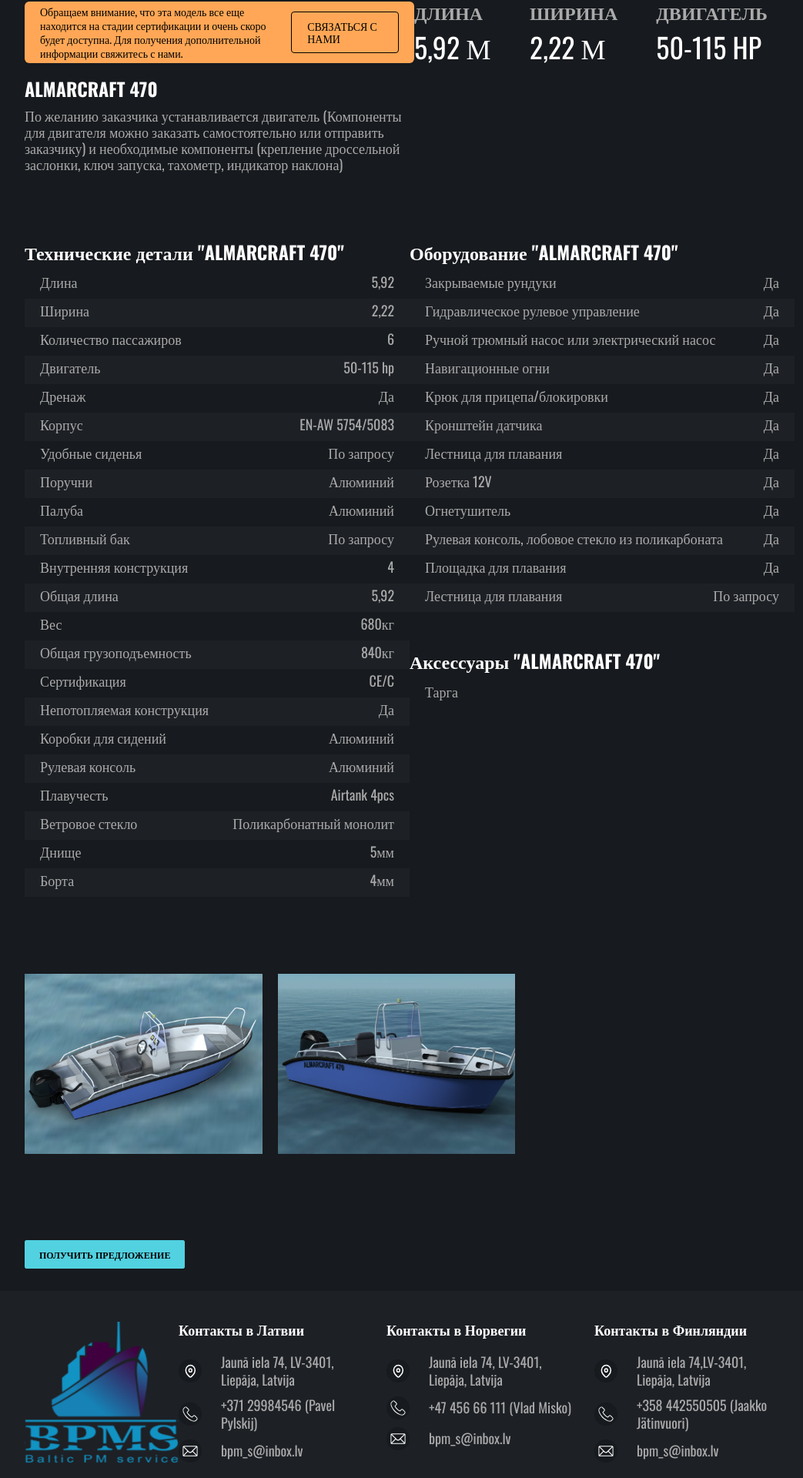
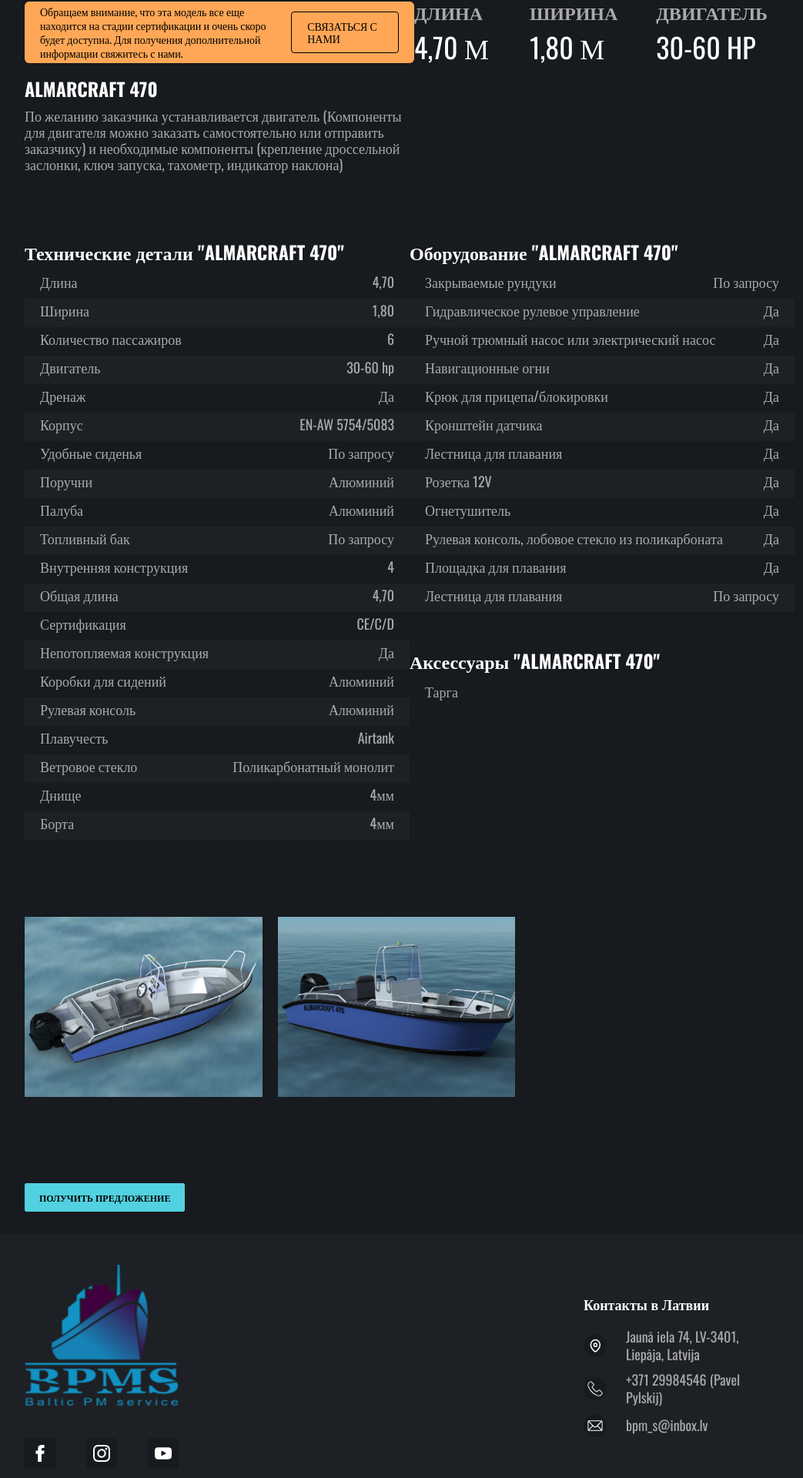
Before and after one commit to amckey/BPMS, a React (Create React App) app: page /#/boats/almarcraft470 in a window 1280 px wide. Shown: the part 838-2758 px from the top of the page at 77% size, without its empty margins (125-1168 px from the left). Built offline with nearby package versions, Linux system fonts and the light colour scheme.

Commit message:
Final changes

```diff
--- a/src/components/BoatDesc/BoatDesc.js
+++ b/src/components/BoatDesc/BoatDesc.js
@@ -1,14 +1,13 @@
 import React, {useState, useEffect} from 'react';
 import styles from './BoatDesc.module.scss';
-// import {readyModels} from "../../fixtures/data";
 import {useMediaQuery} from "react-responsive";
 import arrow from '../../assets/small_arrow.svg';
 import {Link} from 'react-router-dom';
-import {useTranslation} from 'react-i18next';
+// import {useTranslation} from 'react-i18next';
 import i18next from 'i18next';
 
 const BoatDesc = ({item}) => {
-    const {t} = useTranslation();
+    // const {t} = useTranslation();
     const isMobile = useMediaQuery({maxWidth: 767});
     const [readyModelsState, setReadyModelsState] = useState(null);
     useEffect(() => {
@@ -207,7 +206,7 @@
                                 </div>
                             }
                         </div>
-                        <div className={styles.desc_table}>
+                        {accesories && <div className={styles.desc_table}>
                             {!isMobile ? <h3>Аксессуары <span>"{readyModelsState && readyModelsState.main.title}"</span></h3> :
                                 <div className={styles.desc_mobile}>
                                     <h3>Аксессуары <span>"{readyModelsState && readyModelsState.main.title}"</span></h3>
@@ -227,7 +226,7 @@
                                     </ul>
                                 </div>
                             }
-                        </div>
+                        </div>}
                     </div>
                 </div>
             </div>
--- a/src/components/BoatGallery/BoatGallery.js
+++ b/src/components/BoatGallery/BoatGallery.js
@@ -1,7 +1,6 @@
 import React, {useEffect, useState} from 'react';
 import {Link} from 'react-router-dom';
 import styles from './BoatGallery.module.scss';
-import {readyModels} from "../../fixtures/data";
 import {useMediaQuery} from "react-responsive";
 
 const BoatGallery = ({item}) => {
--- a/src/components/Catalog/Catalog.js
+++ b/src/components/Catalog/Catalog.js
@@ -3,7 +3,7 @@
 import {Link} from 'react-router-dom';
 import styles from './Catalog.module.scss';
 import {readyModels, futureModels} from "../../fixtures/data";
-import Draft from '../../assets/draft.jpg';
+import Draft from '../../assets/draw.jpg';
 
 const Catalog = ({catalogRef}) => {
     // const isMobile = useMediaQuery({maxWidth: 767});
--- a/src/components/Footer/Footer.module.scss
+++ b/src/components/Footer/Footer.module.scss
@@ -13,7 +13,7 @@
   &_top {
     display: flex;
     justify-content: space-between;
-    align-items: top;
+    align-items: center;
     margin-bottom: 40px;
     @include md {
       flex-direction: column;
@@ -46,7 +46,7 @@
     justify-content: space-between;
     img {
       cursor: pointer;
-      transition: .3s;
+      transition: 0.3s;
       &:hover {
         transform: scale(1.1);
       }
@@ -55,11 +55,11 @@
   &_contacts {
     ul {
       display: flex;
-      @include md {
-        display: grid;
-        grid-template-columns: 1fr 1fr;
-        gap: 20px;
-      }
+      // @include md {
+      //   display: grid;
+      //   grid-template-columns: 1fr 1fr;
+      //   gap: 20px;
+      // }
       @include sm {
         display: flex;
         margin-right: 0;
@@ -67,12 +67,14 @@
         flex-direction: column;
         justify-content: center;
         align-items: center;
+        width: 200px;
       }
       li {
         margin-right: 30px;
         @include sm {
           margin-bottom: 40px;
           margin-right: 0;
+          width: 100%;
         }
         &:last-of-type {
           margin-right: 0;
--- a/src/components/Header/Header.js
+++ b/src/components/Header/Header.js
@@ -5,7 +5,6 @@
 import Logo from '../../assets/logo.svg';
 import Arrow from '../../assets/arrow.svg';
 import Burger from '../../assets/burger.svg';
-import i18n from '../../fixtures/i18next';
 import {useTranslation} from 'react-i18next';
 
 const Header = () => {
@@ -26,11 +25,12 @@
         {
             title: 'Почему мы?',
             to: '/why_us',
-        },
-        {
-            title: 'Отзывы',
-            to: '/reviews',
-        },
+        }
+        // {
+        //     title: 'Отзывы',
+        //     to: '/reviews',
+        // }
+        ,
         {
             title: 'Связаться с нами',
             to: '/contacts',
--- a/src/components/MainHero/MainHero.js
+++ b/src/components/MainHero/MainHero.js
@@ -3,10 +3,10 @@
 import styles from './MainHero.module.scss';
 import Header from "../Header/Header";
 import Background from '../../assets/alm590-4.jpg';
-import {useTranslation} from 'react-i18next';
+// import {useTranslation} from 'react-i18next';
 
 const MainHero = () => {
-    const {t} = useTranslation();
+    // const {t} = useTranslation();
     return (
         <div className={styles.hero} style={{
             backgroundImage: `url(${Background})`,
--- a/src/components/WhyUs/WhyUs.js
+++ b/src/components/WhyUs/WhyUs.js
@@ -1,17 +1,14 @@
 import React from 'react';
 import styles from './WhyUs.module.scss';
 import {whyUs} from "../../fixtures/data";
-import {useMediaQuery} from 'react-responsive';
 
 const WhyUs = ({whyUsRef}) => {
-    const isMobile = useMediaQuery({maxWidth: 767});
     const whyUsItems = whyUs.map((item, index) => {
         return (
             <li key={index}>
                 <div className={styles.whyUs_item}>
                     <div className={styles.whyUs_heading}>
                         <h3>{item.title}</h3>
-                        {/*{!isMobile && <img src={item.icon} alt="whyUs"/>}*/}
                         <img src={item.icon} alt="whyUs"/>
                     </div>
                     <p>{item.desc}</p>
--- a/src/fixtures/data.js
+++ b/src/fixtures/data.js
@@ -18,7 +18,7 @@
 import Targa9 from '../assets/targa9.JPG';
 import Targa10 from '../assets/targa10.jpg';
 import Targa11 from '../assets/targa11.jpg';
-import BoatIcon from '../assets/boatIcon.svg';
+import TargaMain from '../assets/targaMain.jpeg';
 import Avatar from '../assets/avatar.svg';
 import BoatVideo from '../assets/videoplayback.mp4';
 import BoatIcon1 from '../assets/certified.png';
@@ -26,9 +26,6 @@
 import BoatIcon3 from '../assets/universalnost.png';
 import BoatIcon4 from '../assets/funkcionalnost.png';
 import i18n from 'i18next';
-import {useTranslation} from 'react-i18next';
-
-
 
 export const readyModels = [
     {   main: {
@@ -80,11 +77,7 @@
             ladder: 'По запросу',
             active: false
         },
-        accessories: {
-            comfortSeat: 'Да',
-            active: false,
-            targa: true
-        },
+        accessories: null,
         additional: 'По желанию заказчика устанавливается двигатель (Компоненты для двигателя можно заказать самостоятельно или отправить заказчику) и необходимые компоненты (крепление дроссельной заслонки, ключ запуска, тахометр, индикатор наклона)',
         pictures: [Alm590View1, Alm590View2, Alm590View4, Alm590View5, Alm590View3, Alm590View6],
         video: BoatVideo,
@@ -96,7 +89,7 @@
             metal: 'Алюминий',
             motor: '50-115 hp',
             fuelTank: 'По запросу',
-            picture: Targa3,
+            picture: TargaMain,
             short_link: 'almarcraft590targa',
             length: '5,92',
             width: '2,22',
@@ -141,7 +134,7 @@
         },
         accessories: {
             comfortSeat: 'Да',
-            targa: true,
+            targa: 'Да',
             active: false
         },
         additional: 'По желанию заказчика устанавливается двигатель (Компоненты для двигателя можно заказать самостоятельно или отправить заказчику) и необходимые компоненты (крепление дроссельной заслонки, ключ запуска, тахометр, индикатор наклона)',
@@ -215,14 +208,14 @@
             title: 'Almarcraft 470',
             desc: 'Наша модель алюминиевой лодки для рыбалки и спорта - идеальный выбор для рыболовов с друзьями и семьями, которые хотят насладиться не только рыбалкой, но и заняться водными видами спорта или покататься на лыжах.',
             metal: 'Алюминий',
-            motor: '50-115 hp',
+            motor: '30-60 hp',
             fuelTank: 'По запросу',
             picture: Almacraft470View1,
             short_link: 'almarcraft470',
-            length: '5,92',
-            width: '2,22',
+            length: '4,70',
+            width: '1,80',
             passengers: '6',
-            engine: '50-115 hp',
+            engine: '30-60 hp',
             selfDraining: 'Да',
             hull: 'EN-AW 5754/5083',
             seats: 'По запросу',
@@ -230,16 +223,16 @@
             deck: 'Алюминий',
             transom: '10',
             inboard: '4',
-            totalLength: '5,92',
-            weight: '680кг',
-            capacity: '840кг',
-            approval: 'CE/C',
+            totalLength: '4,70',
+            // weight: '680кг',
+            // capacity: '840кг',
+            approval: 'CE/C/D',
             construction: 'Да',
             seatBoxes: 'Алюминий',
             steeringConsole: 'Алюминий',
-            flotation: 'Airtank 4pcs',
+            flotation: 'Airtank',
             windshield: 'Поликарбонатный монолит',
-            bottom: '5мм',
+            bottom: '4мм',
             side: '4мм',
             active: false,
             available: false
@@ -421,17 +414,18 @@
         phone: '+371 29984546 (Pavel Pylskij)',
         email: 'bpm_s@inbox.lv',
         contacts: 'Контакты в Латвии'
-    },
-    {
-        street: 'Jaunā iela 74, LV-3401, Liepāja, Latvija',
-        phone: '+47 456 66 111 (Vlad Misko)',
-        email: 'bpm_s@inbox.lv',
-        contacts: 'Контакты в Норвегии'
-    },
-    {
-        street: `Jaunā iela 74,LV-3401, Liepāja, Latvija`,
-        phone: '+358 442550505 (Jaakko Jätinvuori)',
-        email: 'bpm_s@inbox.lv',
-        contacts: 'Контакты в Финляндии'
     }
+    // },
+    // {
+    //     street: 'Jaunā iela 74, LV-3401, Liepāja, Latvija',
+    //     phone: '+47 456 66 111 (Vlad Misko)',
+    //     email: 'bpm_s@inbox.lv',
+    //     contacts: 'Контакты в Норвегии'
+    // },
+    // {
+    //     street: `Jaunā iela 74,LV-3401, Liepāja, Latvija`,
+    //     phone: '+358 442550505 (Jaakko Jätinvuori)',
+    //     email: 'bpm_s@inbox.lv',
+    //     contacts: 'Контакты в Финляндии'
+    // }
 ]
--- a/src/pages/Home.js
+++ b/src/pages/Home.js
@@ -54,7 +54,7 @@
         <Catalog catalogRef={catalogRef}/>
         <Advantages advantagesRef={advantagesRef}/>
         <WhyUs whyUsRef={whyUsRef}/>
-        <Reviews reviewsRef={reviewsRef}/>
+        {/* <Reviews reviewsRef={reviewsRef}/> */}
         <ContactUs contactRef={contactRef}/>
         <Footer/>
         </>
```
Also changed, not shown: src/assets/draw.jpg (added), src/assets/targaMain.jpeg (added).
